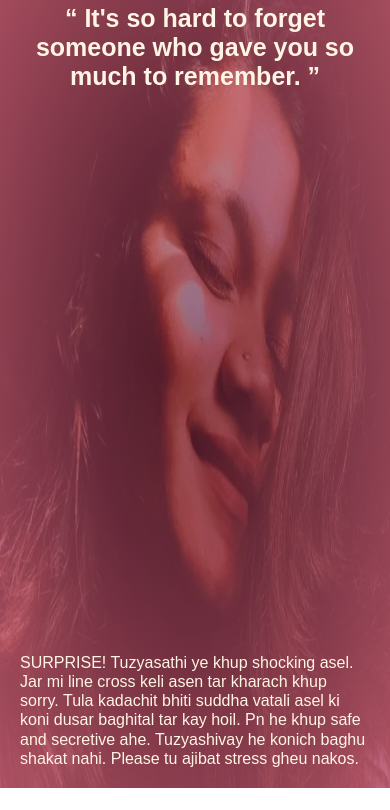
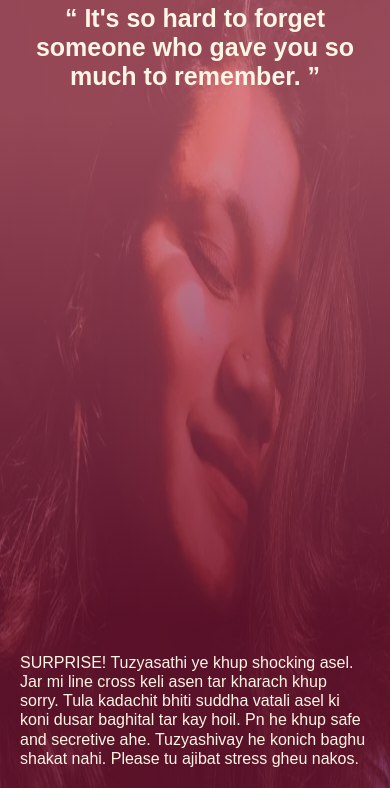
Before and after one commit to abmdev143/confessions, a plain HTML site: page main.html in a window 390 px wide. Shown: the part 56-866 px from the top of the page. Drawn offline with Linux system fonts and the light colour scheme.

Commit message:
Add files via upload

```diff
--- a/styles.css
+++ b/styles.css
@@ -5,8 +5,8 @@
   --tertiary-color: #fff5e4;
   --text-dark-color: #333;
   --glow-color: #ffffff;
-  --gradient-color-primary: #ee6984af;
-  --gradient-color-secondary: #850e365e;
+  --gradient-color-primary: #850e369a;
+  --gradient-color-secondary: #ee698496;
 }
 
 /* :root {
@@ -17,7 +17,7 @@
   --text-dark-color: #333;
   --glow-color: #ffffff;
   --gradient-color-primary: #021922cb;
-  --gradient-color-secondary: #3096d694;
+  --gradient-color-secondary: #3096d6a2;
 } */
 
 /* :root {
@@ -27,7 +27,7 @@
   --tertiary-color: #f7fbfc;
   --text-dark-color: #333;
   --glow-color: #ffffff;
-  --gradient-color-primary: #011227;
+  --gradient-color-primary: #011227b4;
   --gradient-color-secondary: #1e84c47e;
 } */
 
@@ -73,9 +73,9 @@
 
   /* HEADER */
   .header {
-    background-image: radial-gradient(
-        var(--gradient-color-secondary),
-        var(--gradient-color-primary)
+    background-image: linear-gradient(
+        var(--gradient-color-secondary) 20%,
+        var(--gradient-color-primary) 80%
       ),
       url(./IMG-back.jpg);
     height: 100dvh;
```
